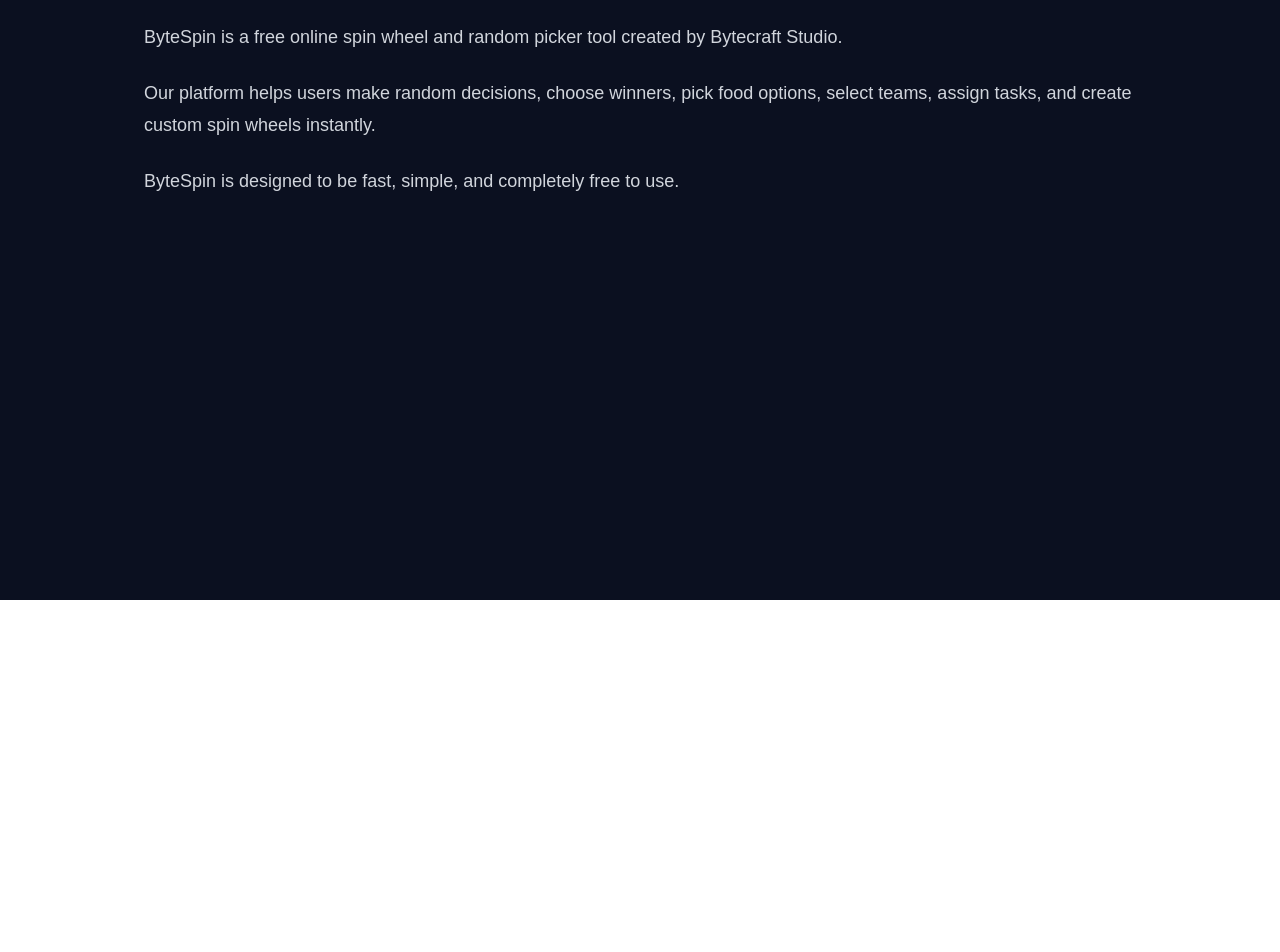
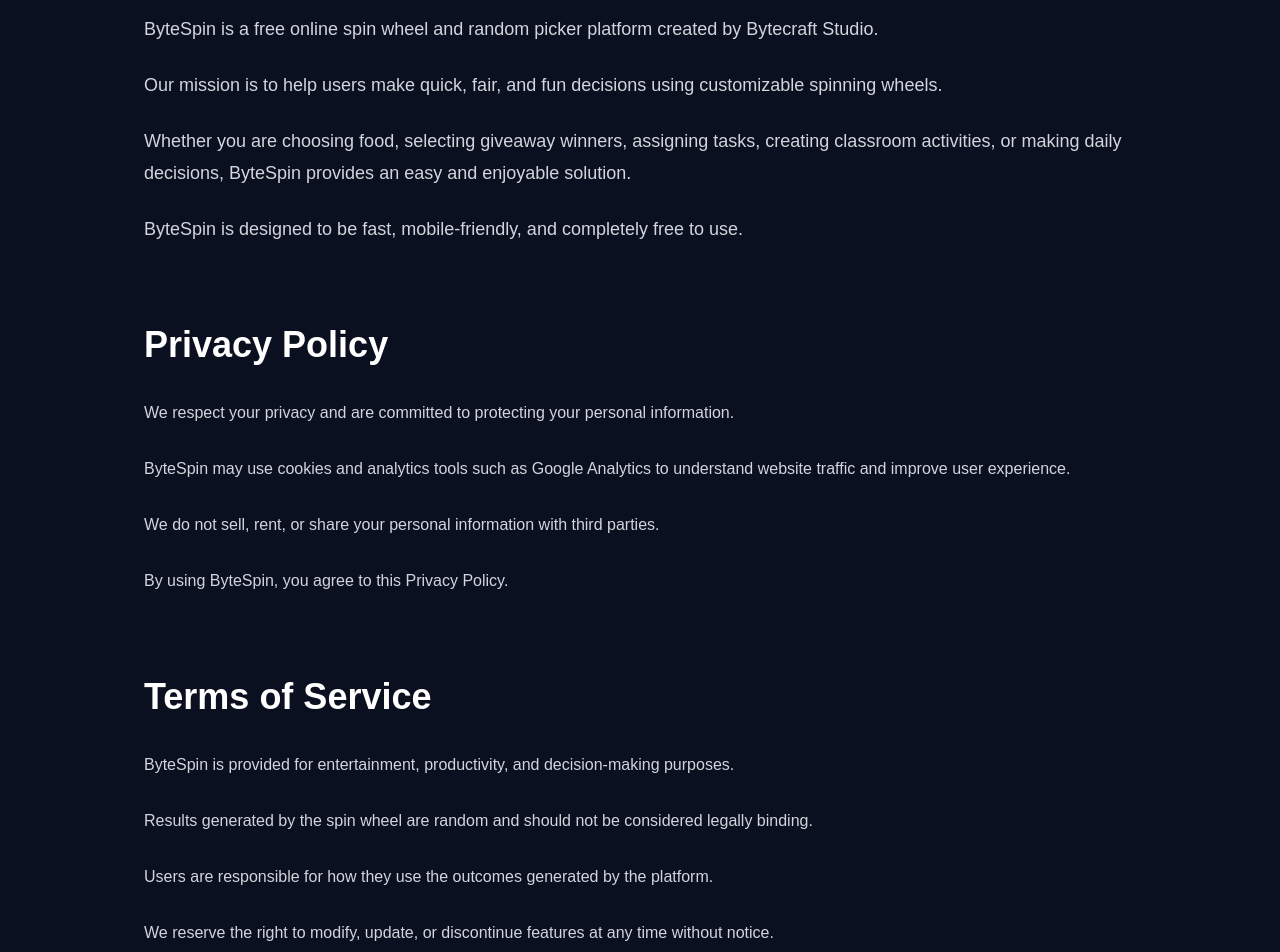
Before and after one commit to bytecraftstudioin/bytespin, a Next.js app: page /about in a window 1280 px wide. Shown: the part 200-1152 px from the top of the page. Before the commit the page ends 800 px from the top, so only its background shows below. Built offline with nearby package versions, Linux system fonts and the light colour scheme.

Commit message:
Create about and legal page

```diff
--- a/app/about/page.tsx
+++ b/app/about/page.tsx
@@ -1,25 +1,123 @@
-import PageContainer from "@/components/layout/PageContainer";
+import Navbar from "@/components/layout/Navbar";
 
 export default function AboutPage() {
   return (
-    <PageContainer title="About ByteSpin">
+    <main className="min-h-screen bg-[#0b1020] text-white">
+      <Navbar />
+
+      <div className="max-w-5xl mx-auto px-4 py-20 space-y-20">
+
+        {/* About Us */}
+        <section>
+          <h1 className="text-4xl md:text-5xl font-black mb-8">
+            About ByteSpin
+          </h1>
+
           <div className="space-y-6 text-gray-300 leading-8 text-lg">
-
             <p>
-          ByteSpin is a free online spin wheel and random picker tool created by Bytecraft Studio.
+              ByteSpin is a free online spin wheel and random picker platform
+              created by Bytecraft Studio.
             </p>
 
             <p>
-          Our platform helps users make random decisions, choose winners,
-          pick food options, select teams, assign tasks, and create custom
-          spin wheels instantly.
+              Our mission is to help users make quick, fair, and fun decisions
+              using customizable spinning wheels.
             </p>
 
             <p>
-          ByteSpin is designed to be fast, simple, and completely free to use.
+              Whether you are choosing food, selecting giveaway winners,
+              assigning tasks, creating classroom activities, or making daily
+              decisions, ByteSpin provides an easy and enjoyable solution.
             </p>
 
+            <p>
+              ByteSpin is designed to be fast, mobile-friendly, and completely
+              free to use.
+            </p>
           </div>
-    </PageContainer>
+        </section>
+
+        {/* Privacy Policy */}
+        <section>
+          <h2 className="text-3xl md:text-4xl font-bold mb-8">
+            Privacy Policy
+          </h2>
+
+          <div className="space-y-6 text-gray-300 leading-8">
+            <p>
+              We respect your privacy and are committed to protecting your
+              personal information.
+            </p>
+
+            <p>
+              ByteSpin may use cookies and analytics tools such as Google
+              Analytics to understand website traffic and improve user
+              experience.
+            </p>
+
+            <p>
+              We do not sell, rent, or share your personal information with
+              third parties.
+            </p>
+
+            <p>
+              By using ByteSpin, you agree to this Privacy Policy.
+            </p>
+          </div>
+        </section>
+
+        {/* Terms of Service */}
+        <section>
+          <h2 className="text-3xl md:text-4xl font-bold mb-8">
+            Terms of Service
+          </h2>
+
+          <div className="space-y-6 text-gray-300 leading-8">
+            <p>
+              ByteSpin is provided for entertainment, productivity, and
+              decision-making purposes.
+            </p>
+
+            <p>
+              Results generated by the spin wheel are random and should not be
+              considered legally binding.
+            </p>
+
+            <p>
+              Users are responsible for how they use the outcomes generated by
+              the platform.
+            </p>
+
+            <p>
+              We reserve the right to modify, update, or discontinue features
+              at any time without notice.
+            </p>
+          </div>
+        </section>
+
+        {/* Contact Us */}
+        <section>
+          <h2 className="text-3xl md:text-4xl font-bold mb-8">
+            Contact Us
+          </h2>
+
+          <div className="space-y-6 text-gray-300 leading-8">
+            <p>
+              Have feedback, suggestions, or questions? We'd love to hear from
+              you.
+            </p>
+
+            <p>
+              Email: contact@bytecraftstudio.com
+            </p>
+
+            <p>
+              Website: https://bytecraftstudio.com
+            </p>
+          </div>
+        </section>
+
+      </div>
+    </main>
   );
 }
--- a/app/page.tsx
+++ b/app/page.tsx
@@ -256,13 +256,7 @@
 
     <div className="flex flex-wrap gap-6 mt-6 text-gray-400">
 
-      <a href="/about">About Us</a>
-
-      <a href="/privacy">Privacy Policy</a>
-
-      <a href="/terms">Terms of Service</a>
-
-      <a href="/contact">Contact</a>
+      <a href="/about">About & Legal</a>
 
     </div>
 
```
Lines whose indentation alone changed are shown as unchanged.
